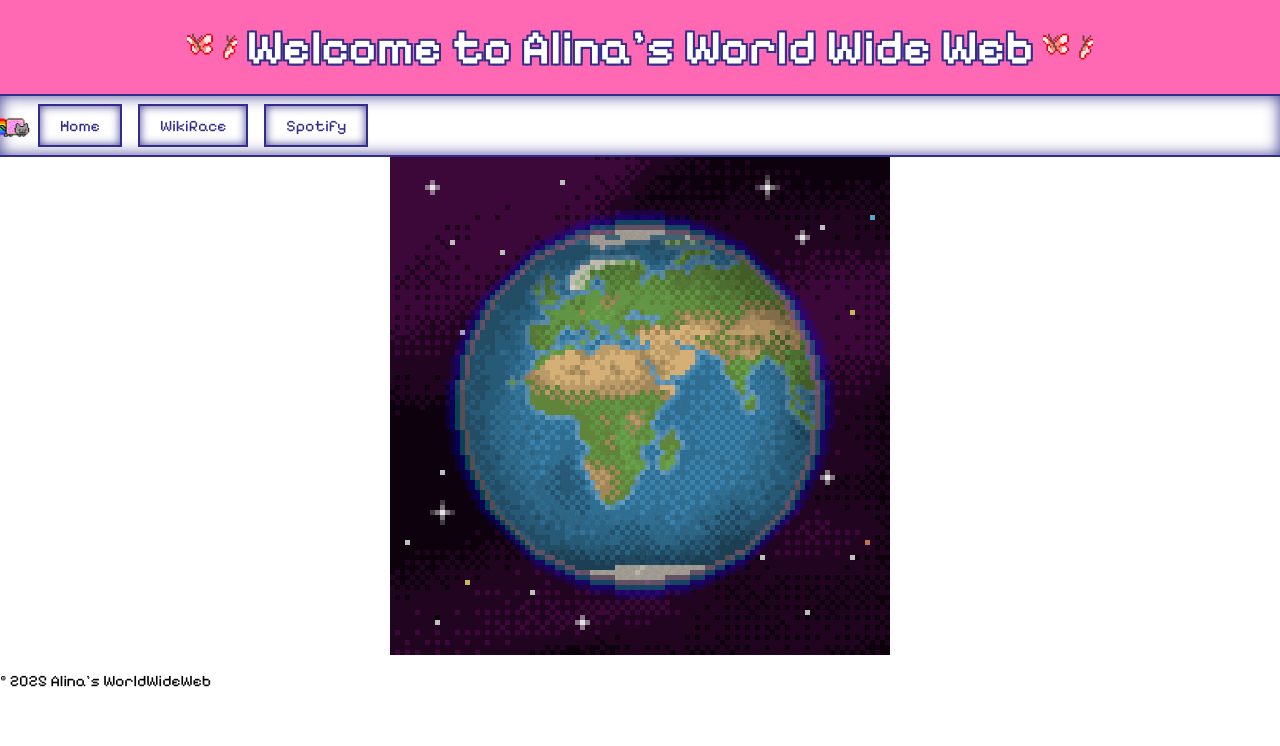
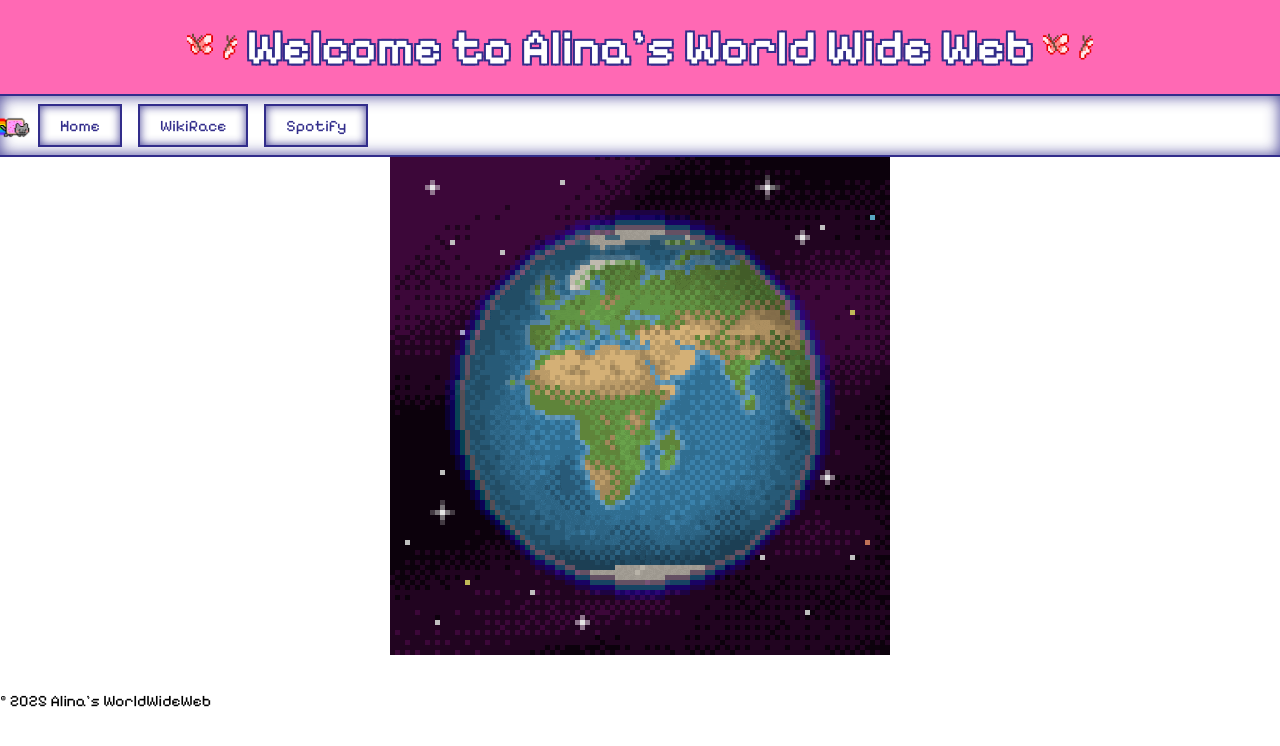
Before and after one commit to alinagarib/alinagarib.github.io, a Jekyll site: the page built from index.markdown, in a window 1280 px wide. Shown: the top 746 px of the page. Built offline with Jekyll 4.4.1, drawn with Linux system fonts in a browser that asks for light colours.

Commit message:
didnt really change anything but commiting since working out of main

```diff
--- a/assets/css/style.css
+++ b/assets/css/style.css
@@ -29,7 +29,6 @@
     font-weight: 700;
     font-style: normal;
   }
-
   h1 {
     font-family: 'PixelifySans', sans-serif;
     font-weight: 600;
--- a/index.markdown
+++ b/index.markdown
@@ -5,6 +5,6 @@
 layout: default
 title: Welcome to Alina's World Wide Web
 ---
-<div class="center-content">
-  <img src="/assets/images/globe.gif" alt="globe" width="500" margin-bottom="20px">
-</div>
+  <div class="center-content">
+    <img src="/assets/images/globe.gif" alt="globe" width="500" style="margin-bottom:20px;">
+  </div>
```
